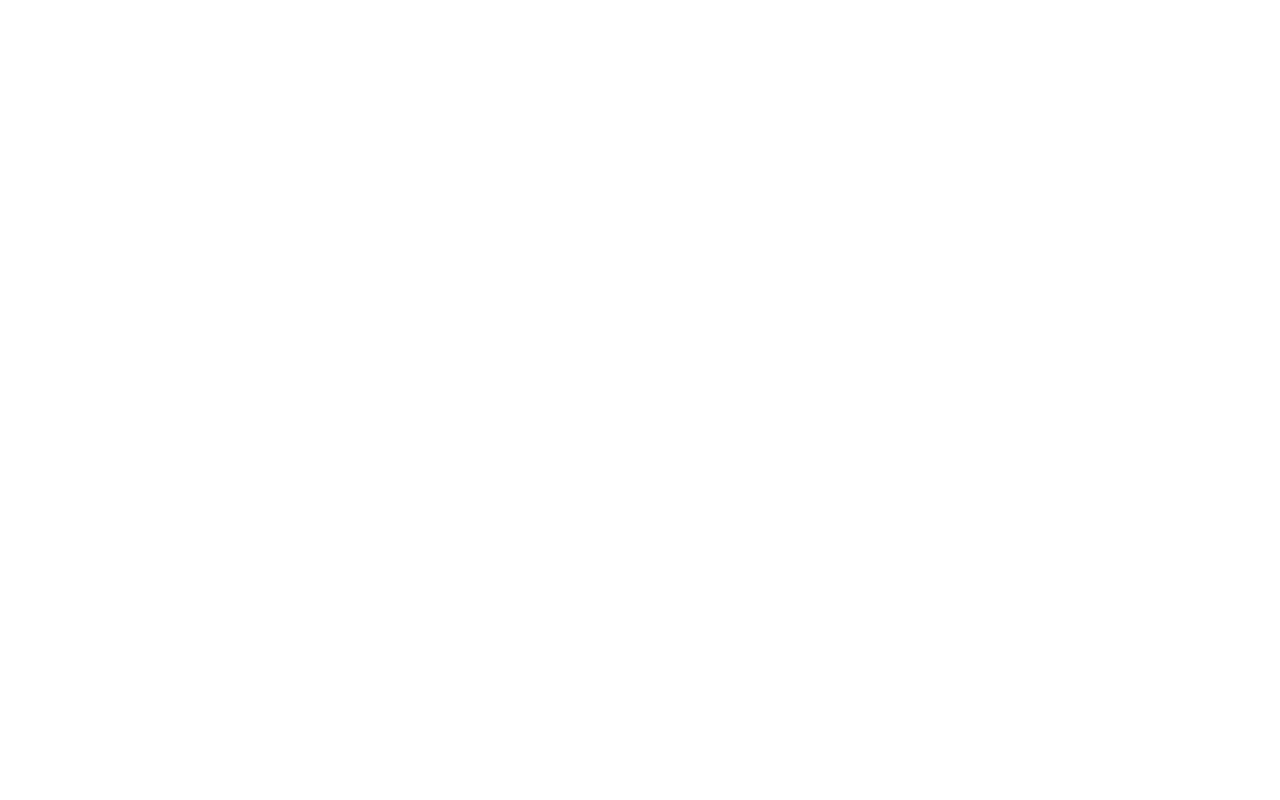
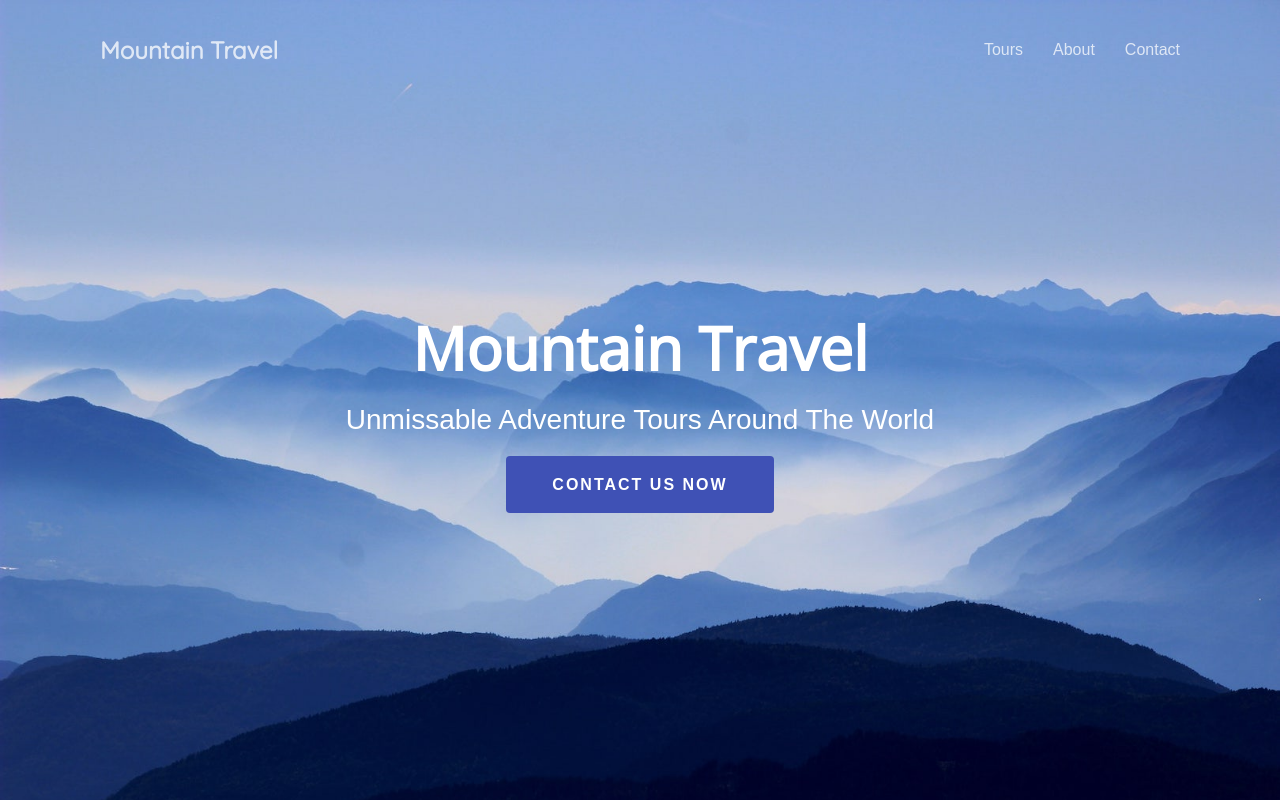
Before and after one commit to fadalyz11/Css-LayOut, a plain HTML site: page index.html in a window 1280 px wide. Drawn offline with nearby package versions, Linux system fonts and the light colour scheme.

Commit message:
first section

```diff
--- a/assets/css/styles.css
+++ b/assets/css/styles.css
@@ -0,0 +1,120 @@
+* {
+    margin:0;
+    padding: 0;
+    box-sizing: border-box;
+}
+
+html {
+    font: normal 16px sans-serif;
+    color:#555
+}
+
+nav {
+    list-style: none;
+}
+
+a {
+    text-decoration: none;
+    opacity: 0.75;
+    color: #fff;
+}
+a:hover {
+    opacity: 1;
+}
+
+a.btn {
+    border-radius: 4px;
+    text-transform: uppercase;
+    font-weight: bold;
+    text-align: center;
+    background-color: #3f51b5;
+    opacity: 1;
+}
+
+section {
+    display: flex;
+    flex-direction: column;
+    align-items: center;
+    padding: 100px 80px;
+}
+
+/* header styles */
+header {
+    position: absolute;
+    width: 100%;
+    display: flex;
+    justify-content: space-between;
+    align-items: center;
+    padding: 35px 100px 0;
+    animation: fadein 1s 0.5s forwards;
+    opacity: 0;
+    color: #fff;
+}
+
+
+@keyframes fadein {
+100% {
+    opacity: 1;
+}
+}
+
+header h2 {
+    font-family: "Quicksand", sans-serif
+}
+
+header nav {
+    display: flex;
+    margin-right: -15px;
+}
+
+header nav li {
+    margin: 0 15px;
+}
+
+/* hero Styles */
+.hero {
+    position: relative;
+    justify-content: center;
+    text-align: center;
+    min-height: 100vh;
+    color: #fff
+}
+
+.hero .background-image {
+    position: absolute;
+    top:0;
+    left:0;
+    width: 100%;
+    height: 100%;
+    background-size: cover;
+    z-index: -1;
+    background-color: #80a3db;
+}
+
+.hero h1 {
+    font: bold 60px "Open Sans", sans-serif;
+    margin-bottom: 15px;
+}
+
+.hero h3 {
+    font: normal 28px " Open Sans", sans-serif;
+    margin-bottom: 40px;
+}
+
+.hero a.btn {
+    padding:20px 46px;
+    letter-spacing: 2px;
+}
+
+.hero-content-area {
+    opacity:0;
+    margin-top: 100px;
+    animation: slidefade 1s  1s forwards;
+}
+
+@keyframes slidefade {
+    100%{
+        opacity: 1;
+        margin:0;
+    }
+    }
--- a/index.html
+++ b/index.html
@@ -9,6 +9,22 @@
   <link rel="stylesheet" href="assets/css/styles.css">
 </head>
 <body>
-  <!-- Forked from a template on Tutorialzine: https://tutorialzine.com/2016/06/freebie-landing-page-template-with-flexbox -->
+<header>
+  <h2><a href="#">Mountain Travel</a></h2>
+  <nav>
+    <li><a href="#">Tours</a></li>
+    <li><a href="#">About</a></li>
+    <li><a href="#">Contact</a></li>
+  </nav>
+</header>
+
+<section class="hero">
+<div class="background-image" style = "background-image: url(assets/img/main.jpg);"></div>
+<div class="hero-content-area">
+  <h1>Mountain Travel</h1>
+  <h3>Unmissable Adventure Tours Around The World</h3>
+  <a href="#" class="btn">Contact Us Now</a>
+</div>
+</section>
 </body>
 </html>
```
